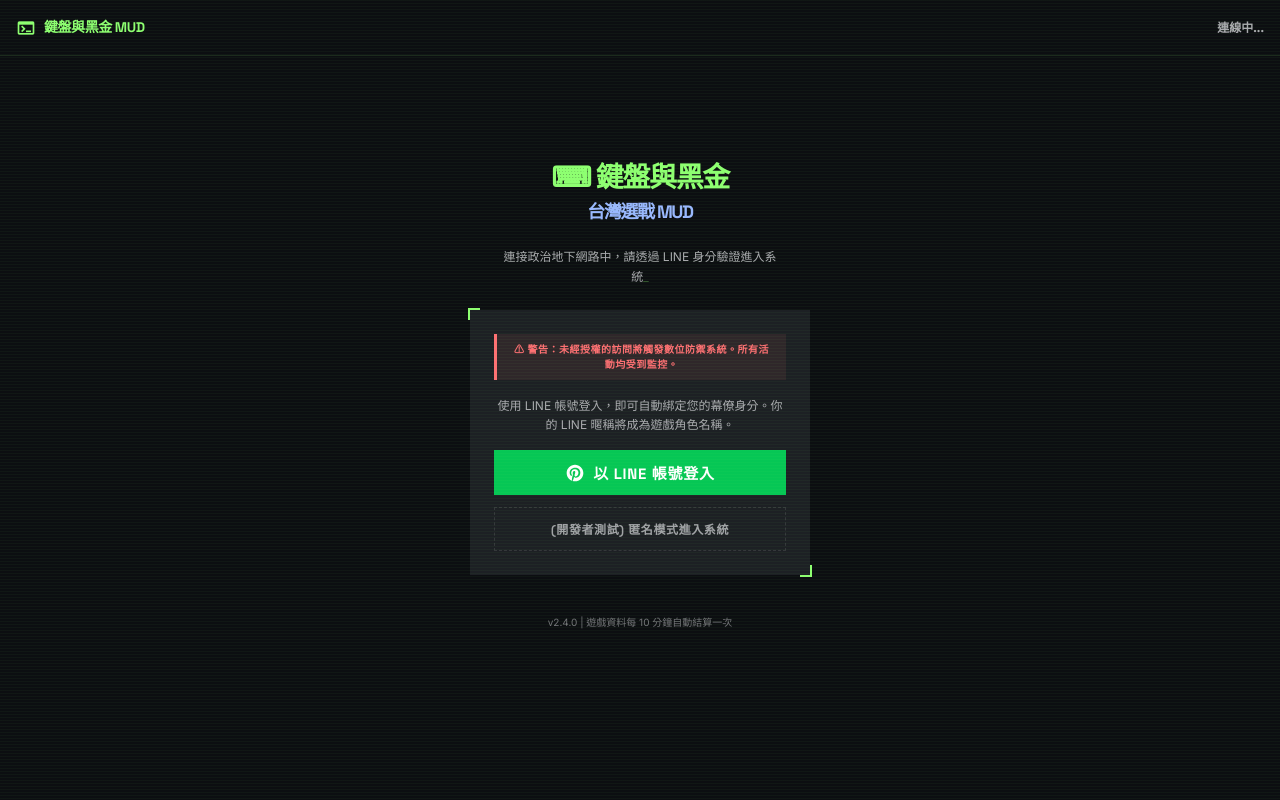
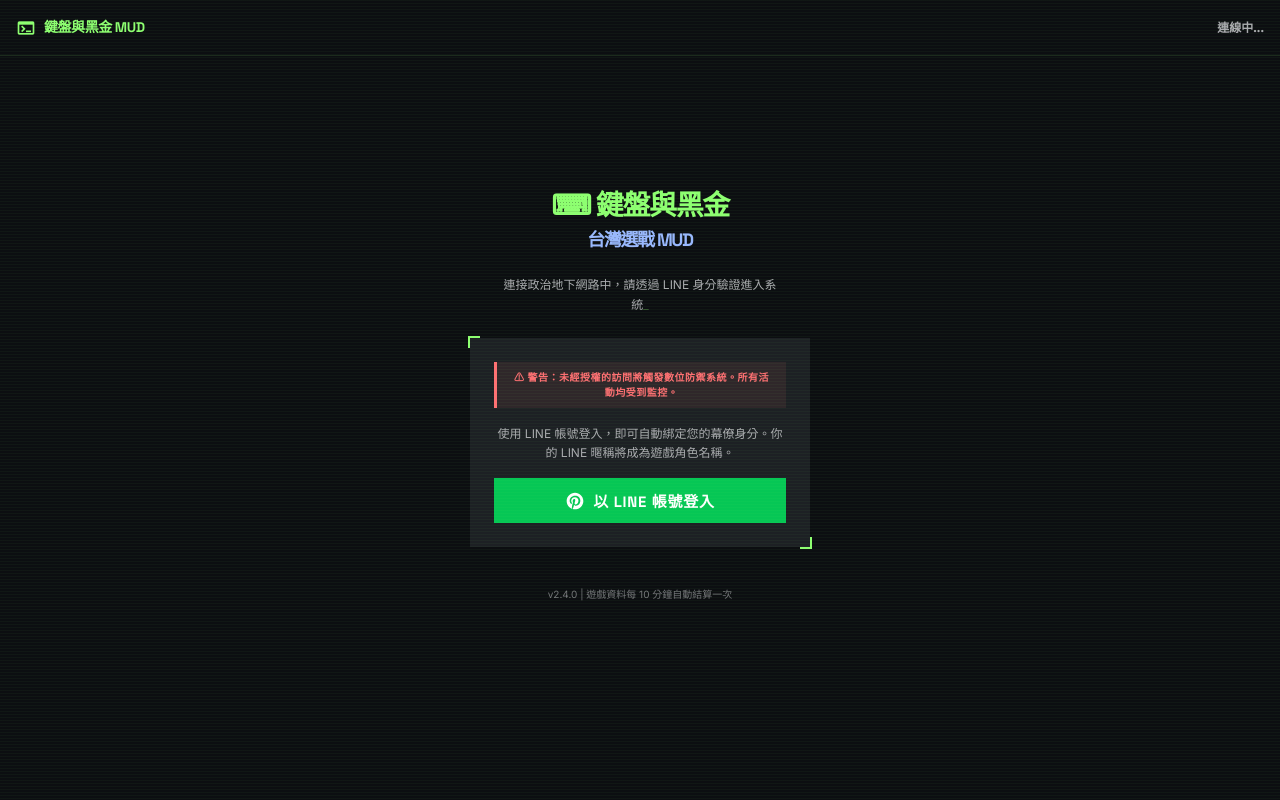
Before and after one commit to sky919247us/-MUD-Keyboards-Black-Gold-Taiwan-Election-MUD, a FastAPI app: page / in a window 1280 px wide. Run offline with FastAPI, Linux system fonts and the light colour scheme; parts of the project's set-up code (start-up, migrations or seed data) failed here and were passed over; some libraries are stand-ins or nearby versions.

Commit message:
fix: remove developer test button from login screen

```diff
--- a/server/templates/index.html
+++ b/server/templates/index.html
@@ -51,11 +51,6 @@
           <path d="M12 2C6.477 2 2 6.477 2 12c0 4.236 2.636 7.855 6.356 9.312-.088-.791-.167-2.005.035-2.868.181-.78 1.172-4.97 1.172-4.97s-.299-.598-.299-1.482c0-1.388.806-2.428 1.808-2.428.852 0 1.264.64 1.264 1.408 0 .858-.546 2.14-.828 3.33-.236.995.499 1.806 1.48 1.806 1.773 0 3.141-1.872 3.141-4.573 0-2.39-1.718-4.061-4.169-4.061-2.84 0-4.508 2.13-4.508 4.332 0 .858.33 1.776.741 2.281a.3.3 0 0 1 .069.286c-.076.313-.244.995-.277 1.134-.044.183-.146.222-.337.134-1.249-.581-2.03-2.407-2.03-3.874 0-3.154 2.292-6.052 6.608-6.052 3.469 0 6.165 2.473 6.165 5.776 0 3.447-2.173 6.22-5.19 6.22-1.013 0-1.966-.527-2.292-1.148l-.623 2.378c-.226.869-.835 1.958-1.244 2.621.937.29 1.931.446 2.962.446 5.523 0 10-4.477 10-10S17.523 2 12 2z"/>
         </svg>
         以 LINE 帳號登入
-      </button>
-
-      <!-- 開發者後門按鈕 -->
-      <button id="btn-dev-login" class="btn btn-outline" style="margin-top:12px; font-size:12px; border-style:dashed; opacity:0.6" onclick="enterDevMode()">
-        (開發者測試) 匿名模式進入系統
       </button>
     </div>
     <p style="font-size:10px;color:var(--color-outline);text-align:center;margin-top:16px">
```
